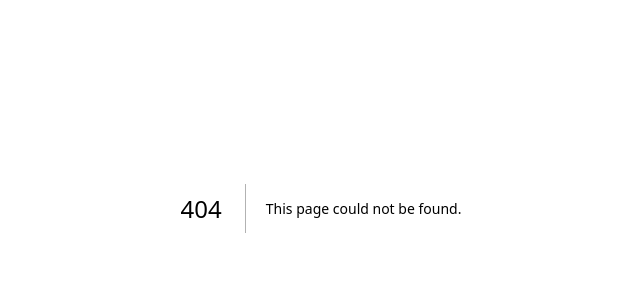
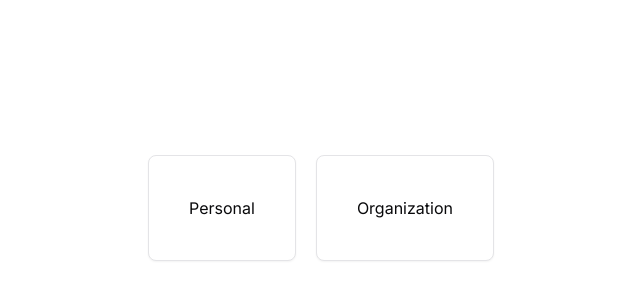
Before and after one commit to trace2798/nile_saas, a Next.js app: page /dashboard in a window 1280 px wide. Before the commit this address had no page. Shown: the part 192-492 px from the top of the page, without its empty margins (319-959 px from the left). Built offline with nearby package versions, Linux system fonts and the light colour scheme.

Commit message:
added option on dashboard page

```diff
--- /dev/null
+++ b/app/(platform)/dashboard/page.tsx
@@ -0,0 +1,22 @@
+import { Card } from "@/components/ui/card";
+import Link from "next/link";
+import { FC } from "react";
+
+interface pageProps {}
+
+const page: FC<pageProps> = ({}) => {
+  return (
+    <>
+      <div className="min-h-screen flex justify-center items-center text-center">
+        <Link href="/dashboard/personal">
+          <Card className="p-10">Personal</Card>
+        </Link>
+        <Link href="/dashboard/organization">
+          <Card className="p-10 ml-5">Organization</Card>
+        </Link>
+      </div>
+    </>
+  );
+};
+
+export default page;
--- /dev/null
+++ b/app/(platform)/layout.tsx
@@ -0,0 +1,13 @@
+import { Toaster } from "@/components/ui/toaster";
+
+const PlatformLayout = ({ children }: { children: React.ReactNode }) => {
+  return (
+    <main>
+      <Toaster />
+
+      {children}
+    </main>
+  );
+};
+
+export default PlatformLayout;
```
